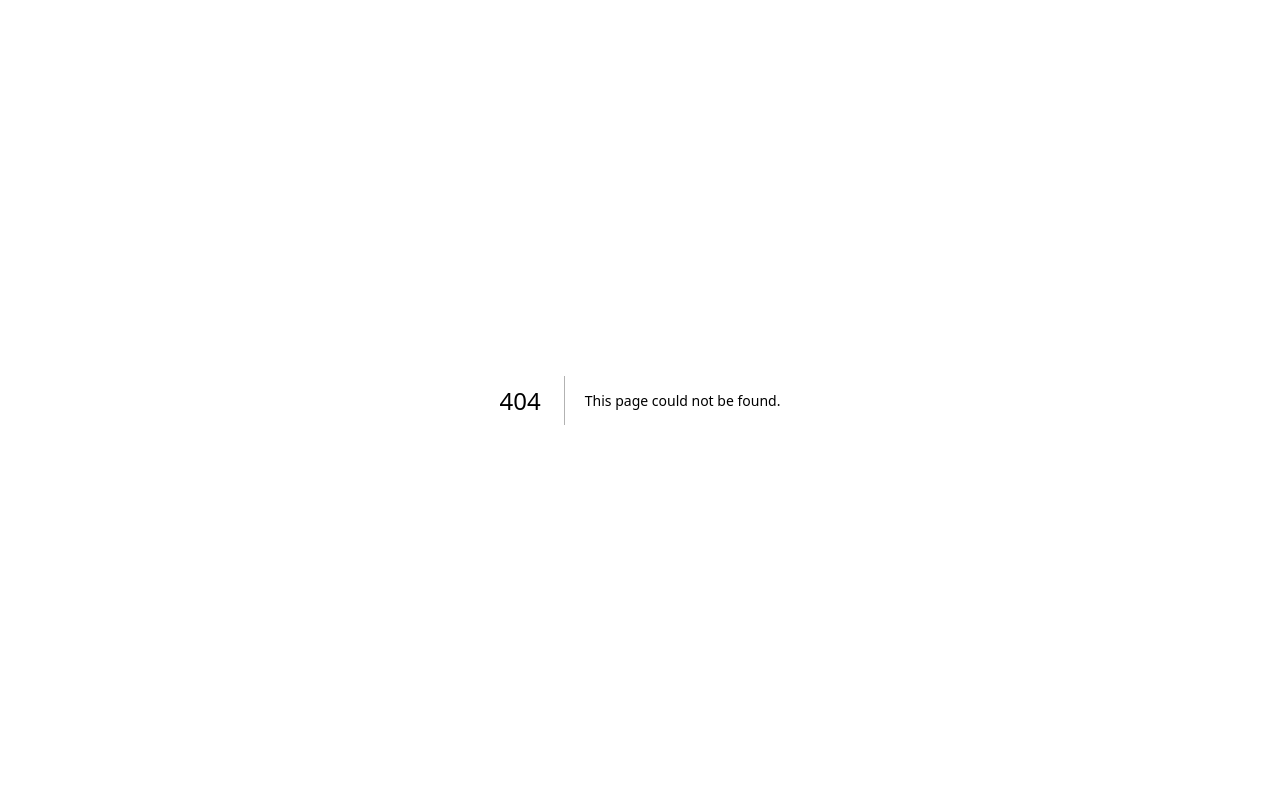
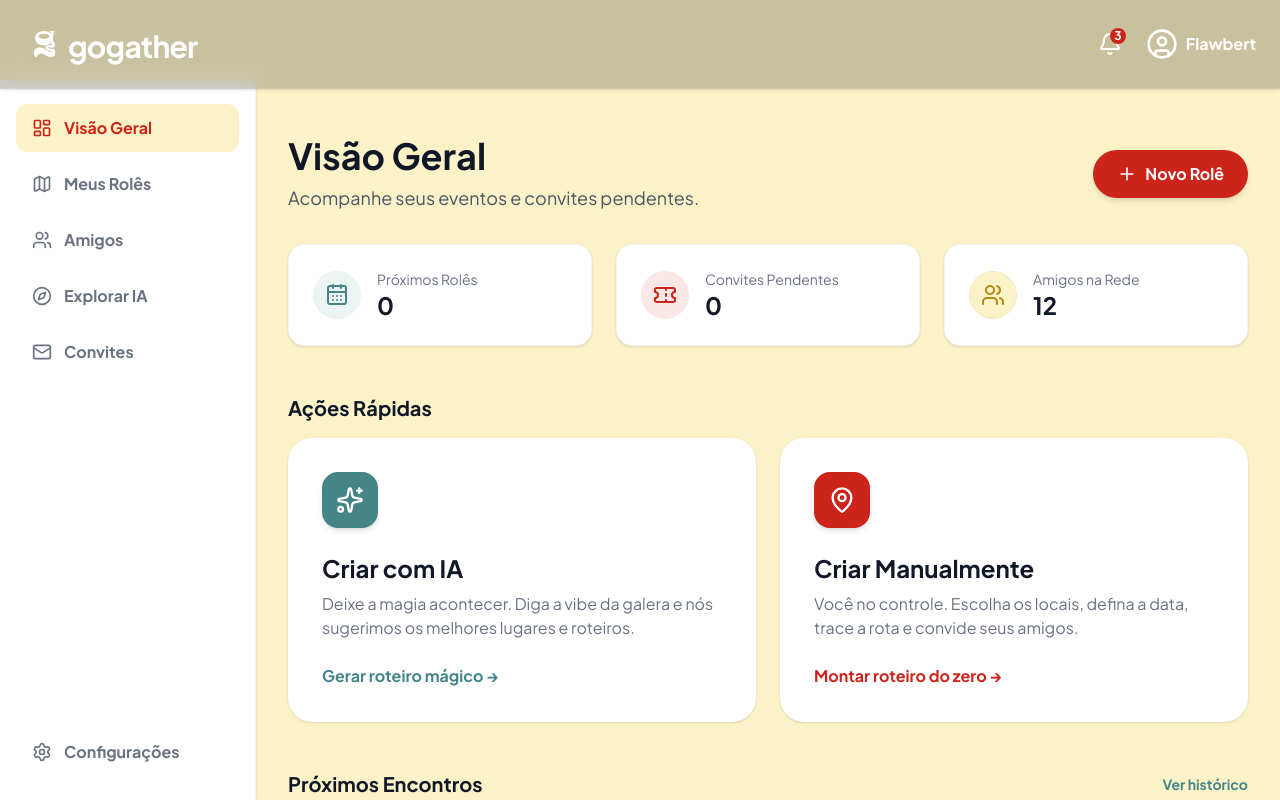
Before and after one commit to Pedr0P4/gogather, a Next.js app in the folder frontend/: page /dashboard in a window 1280 px wide. Before the commit this address had no page. Shown: the top 800 px of the page. Built offline with nearby package versions, Linux system fonts and the light colour scheme.

Commit message:
criando e definindo design e inicial do dashboard

```diff
--- /dev/null
+++ b/frontend/app/dashboard/layout.tsx
@@ -0,0 +1,23 @@
+import Navbar from '@/components/Navbar';
+import Sidebar from '@/components/Sidebar';
+
+export default function DashboardLayout({
+  children,
+}: {
+  children: React.ReactNode;
+}) {
+  return (
+    <div className="min-h-screen bg-[#fbf2c7] font-sans">
+      <Navbar />
+
+      <div className="flex pt-[80px]">
+        <Sidebar />
+
+        {/* area de conteúdo principal onde as páginas vao renderizadas */}
+        <main className="flex-1 ml-64 p-8"> {/* ml-64 para dar espaço para a Sidebar fixa */}
+          {children}
+        </main>
+      </div>
+    </div>
+  );
+}
--- /dev/null
+++ b/frontend/app/dashboard/page.tsx
@@ -0,0 +1,99 @@
+import { Plus, Sparkles, Map, MapPin, CalendarDays, Ticket, Users } from 'lucide-react';
+
+export default function DashboardHome() {
+  return (
+    <div className="max-w-6xl mx-auto pt-4 md:pt-6 pb-12">
+      {/* header */}
+      <div className="flex justify-between items-center mb-8">
+        <div>
+          <h1 className="text-3xl md:text-4xl font-bold text-gray-900">Visão Geral</h1>
+          <p className="text-gray-600 mt-2 text-lg">Acompanhe seus eventos e convites pendentes.</p>
+        </div>
+
+        <button className="bg-[#cc241a] text-white px-6 py-3 rounded-full font-bold hover:bg-[#a81d15] hover:-translate-y-1 transition-all shadow-md flex items-center gap-2">
+          <Plus className="w-5 h-5" />
+          Novo Rolê
+        </button>
+      </div>
+      {/* cards de stats */}
+      <div className="grid grid-cols-1 md:grid-cols-3 gap-6 mb-12">
+        <div className="bg-white p-6 rounded-2xl shadow-sm border border-gray-100 flex items-center gap-4">
+          <div className="w-12 h-12 bg-[#458588]/10 text-[#458588] rounded-full flex items-center justify-center">
+            <CalendarDays className="w-6 h-6" />
+          </div>
+          <div>
+            <p className="text-gray-500 text-sm font-medium">Próximos Rolês</p>
+            <p className="text-2xl font-bold text-gray-900">0</p>
+          </div>
+        </div>
+
+        <div className="bg-white p-6 rounded-2xl shadow-sm border border-gray-100 flex items-center gap-4">
+          <div className="w-12 h-12 bg-[#cc241a]/10 text-[#cc241a] rounded-full flex items-center justify-center">
+            <Ticket className="w-6 h-6" />
+          </div>
+          <div>
+            <p className="text-gray-500 text-sm font-medium">Convites Pendentes</p>
+            <p className="text-2xl font-bold text-gray-900">0</p>
+          </div>
+        </div>
+        <div className="bg-white p-6 rounded-2xl shadow-sm border border-gray-100 flex items-center gap-4">
+          <div className="w-12 h-12 bg-[#fbf2c7] text-[#b38b12] rounded-full flex items-center justify-center border border-[#f5eabc]">
+            <Users className="w-6 h-6" />
+          </div>
+          <div>
+            <p className="text-gray-500 text-sm font-medium">Amigos na Rede</p>
+            <p className="text-2xl font-bold text-gray-900">12</p>
+          </div>
+        </div>
+      </div>
+      {/* ações rápidas */}
+      <div className="mb-12">
+        <h2 className="text-xl font-bold text-gray-900 mb-4">Ações Rápidas</h2>
+        <div className="grid grid-cols-1 md:grid-cols-2 gap-6">
+
+          {/* opção de criar com IA */}
+          <button className="bg-white p-8 rounded-3xl shadow-sm border-2 border-transparent hover:border-[#458588] transition-all text-left group">
+            <div className="w-14 h-14 bg-[#458588] text-white rounded-2xl flex items-center justify-center mb-6 shadow-md group-hover:scale-110 transition-transform">
+              <Sparkles className="w-7 h-7" />
+            </div>
+            <h3 className="text-2xl font-bold text-gray-900 mb-2">Criar com IA</h3>
+            <p className="text-gray-500 mb-6 line-clamp-2">
+              Deixe a magia acontecer. Diga a vibe da galera e nós sugerimos os melhores lugares e roteiros.
+            </p>
+            <span className="text-[#458588] font-bold flex items-center gap-1 group-hover:gap-2 transition-all">
+              Gerar roteiro mágico →
+            </span>
+          </button>
+
+          {/* opção de criar manualmente (futuramente poderá ser trocado por visualizar o mapa) */}
+          <button className="bg-white p-8 rounded-3xl shadow-sm border-2 border-transparent hover:border-[#cc241a] transition-all text-left group">
+            <div className="w-14 h-14 bg-[#cc241a] text-white rounded-2xl flex items-center justify-center mb-6 shadow-md group-hover:scale-110 transition-transform">
+              <MapPin className="w-7 h-7" />
+            </div>
+            <h3 className="text-2xl font-bold text-gray-900 mb-2">Criar Manualmente</h3>
+            <p className="text-gray-500 mb-6 line-clamp-2">
+              Você no controle. Escolha os locais, defina a data, trace a rota e convide seus amigos.
+            </p>
+            <span className="text-[#cc241a] font-bold flex items-center gap-1 group-hover:gap-2 transition-all">
+              Montar roteiro do zero →
+            </span>
+          </button>
+
+        </div>
+      </div>
+      {/* lista de eventos */}
+      <div>
+        <div className="flex justify-between items-center mb-4">
+          <h2 className="text-xl font-bold text-gray-900">Próximos Encontros</h2>
+          <button className="text-sm font-bold text-[#458588] hover:underline">Ver histórico</button>
+        </div>
+        <div className="bg-white/40 border-2 border-dashed border-gray-300 rounded-2xl p-8 text-center flex flex-col items-center justify-center">
+          <CalendarDays className="w-10 h-10 text-gray-400 mb-3" />
+          <p className="text-gray-600 font-medium">Nenhum encontro agendado.</p>
+          <p className="text-gray-400 text-sm mt-1">Crie um novo rolê acima para começar a preencher sua agenda.</p>
+        </div>
+      </div>
+
+    </div>
+  );
+}
--- a/frontend/components/Navbar.tsx
+++ b/frontend/components/Navbar.tsx
@@ -1,43 +1,62 @@
 import Image from 'next/image';
 import Link from 'next/link';
+import { Bell, UserCircle } from 'lucide-react';
+
+// futuramente vou passar como prop ou adicionar algo como: const { user } = useAuth()
+// por enquanto, muda para 'true' para testar a visão do Dashboard e 'false' para a Landing Page
+const isUserLoggedIn = true;
 
 export default function Navbar() {
   return (
-    <nav className="w-full flex items-center justify-between p-6 absolute top-0 left-0 z-50">
+    <nav className="w-full flex items-center justify-between p-4 md:p-6 fixed top-0 left-0 z-50 bg-black/20 backdrop-blur-md border-b border-white/10 shadow-sm transition-all">
       <div className="flex items-center">
-        <Link href="/" className="flex items-center gap-1">
+        <Link href="/" className="flex items-center gap-1 hover:opacity-90 transition-opacity">
           <Image
             src="/logo.svg"
             alt="GoGather Logo"
-            width={45}
-            height={40}
+            width={40}
+            height={35}
             priority
           />
-          <span className="text-white text-3xl font-bold tracking-tight mt-1">
+          <span className="text-white text-2xl md:text-3xl font-bold tracking-tight mt-1">
             gogather
           </span>
         </Link>
       </div>
 
+      {/* condicional de se tá logado ou não */}
+      {!isUserLoggedIn ? (
+        <>
           <div className="hidden md:flex items-center gap-8 text-white/90 font-medium">
-        <Link href="#recursos" className="hover:text-white transition-colors">Recursos</Link>
-        <Link href="#como-funciona" className="hover:text-white transition-colors">Como Funciona</Link>
+            <Link href="/#recursos" className="hover:text-white transition-colors">Recursos</Link>
+            <Link href="/#como-funciona" className="hover:text-white transition-colors">Como Funciona</Link>
           </div>
-
           <div className="flex items-center gap-4">
-        <Link
-          href="/login"
-          className="text-white font-bold hover:text-[#fbf2c7] transition-colors"
-        >
+            <Link href="/login" className="text-white font-bold hover:text-[#fbf2c7] transition-colors">
               Entrar
             </Link>
-        <Link
-          href="/cadastro"
-          className="bg-[#fbf2c7] text-[#cc241a] px-6 py-2 rounded-full font-bold hover:bg-white transition-all shadow-md"
-        >
+            <Link href="/cadastro" className="bg-[#fbf2c7] text-[#cc241a] px-6 py-2 rounded-full font-bold hover:bg-white transition-all shadow-md">
               Cadastre-se
             </Link>
           </div>
+        </>
+      ) : (
+        <>
+          {/*se tiver logado mostra os itens do app no navbar */}
+          <div className="flex items-center gap-6 text-white">
+            <button className="hover:text-[#fbf2c7] transition-colors relative">
+              <Bell className="w-6 h-6" />
+              <span className="absolute -top-1 -right-1 bg-[#cc241a] text-xs font-bold w-4 h-4 rounded-full flex items-center justify-center">
+                3
+              </span>
+            </button>
+            <div className="flex items-center gap-2 cursor-pointer hover:text-[#fbf2c7] transition-colors">
+              <UserCircle className="w-8 h-8" />
+              <span className="font-bold hidden md:block">Flawbert</span>
+            </div>
+          </div>
+        </>
+      )}
     </nav>
   );
 }
--- /dev/null
+++ b/frontend/components/Sidebar.tsx
@@ -0,0 +1,55 @@
+"use client";
+
+import Link from 'next/link';
+import { usePathname } from 'next/navigation';
+import { Map, Users, Compass, Mail, Settings, LayoutDashboard } from 'lucide-react';
+
+export default function Sidebar() {
+  const pathname = usePathname();
+
+  const menuItems = [
+    { name: "Visão Geral", icon: LayoutDashboard, href: "/dashboard" },
+    { name: "Meus Rolês", icon: Map, href: "/dashboard/roles" },
+    { name: "Amigos", icon: Users, href: "/dashboard/amigos" },
+    { name: "Explorar IA", icon: Compass, href: "/dashboard/explorar" },
+    { name: "Convites", icon: Mail, href: "/dashboard/convites" },
+  ];
+  return (
+    <aside className="w-64 fixed left-0 top-[80px] h-[calc(100vh-80px)] bg-white border-r border-gray-100 shadow-sm flex flex-col justify-between py-6 z-40">
+      <div className="px-4 space-y-2">
+        {menuItems.map((item, index) => {
+          const isActive = pathname === item.href; //faz a verificação se a rota atual é a do item
+
+          return (
+            <Link
+              key={index}
+              href={item.href}
+              className={`flex items-center gap-3 px-4 py-3 rounded-xl font-bold transition-all ${
+                isActive
+                  ? 'bg-[#fbf2c7] text-[#cc241a]'
+                  : 'text-gray-500 hover:bg-gray-50 hover:text-[#458588]'
+              }`}
+            >
+              <item.icon className="w-5 h-5" />
+              {item.name}
+            </Link>
+          );
+        })}
+      </div>
+      {/* rodapé de configurações */}
+      <div className="px-4">
+        <Link
+          href="/dashboard/configuracoes"
+          className={`flex items-center gap-3 px-4 py-3 rounded-xl font-bold transition-all ${
+            pathname === "/dashboard/configuracoes"
+              ? 'bg-[#fbf2c7] text-[#cc241a]'
+              : 'text-gray-500 hover:bg-gray-50 hover:text-gray-900'
+          }`}
+        >
+          <Settings className="w-5 h-5" />
+          Configurações
+        </Link>
+      </div>
+    </aside>
+  );
+}
```
Lines whose indentation alone changed are shown as unchanged.
